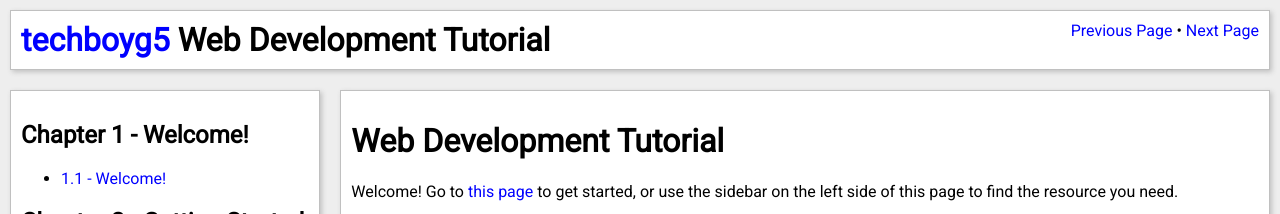
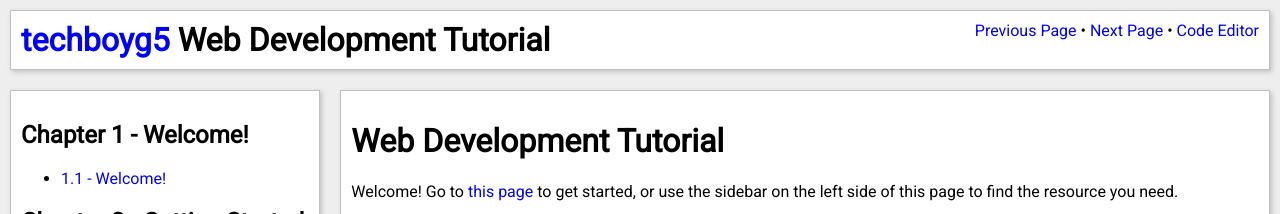
Before and after one commit to techboyg5/web-development-tutorial, a Jekyll site: the page built from index.html, in a window 1280 px wide. Shown: the top 214 px of the page. Built offline with Jekyll 4.4.1, drawn with Linux system fonts in a browser that asks for light colours; nearby versions of some CDN libraries.

Commit message:
Update default.html

```diff
--- a/_layouts/default.html
+++ b/_layouts/default.html
@@ -26,6 +26,8 @@
 				<a class="nav-link" href="{{ page.prevpage }}" title="{{ page.prevtitle }}">Previous Page</a>
 				•
 				<a class="nav-link" href="{{ page.nextpage }}" title="{{ page.nexttitle }}">Next Page</a>
+				•
+				<a id="editor-dialog-opener" class="nav-link" href="#" title="{{ page.nexttitle }}">Code Editor</a>
 			</nav>
 		</header>
 		<div class="inner-container">
@@ -64,7 +66,34 @@
 			</div>
 			<p>© 2020 by techboyg5. Licensed under the MIT License.</p>
 		</footer>
+		<div id="editor-dialog" title="Code Editor">
+			<div id="editor-tabs">
+				<ul>
+    					<li><a href="#html">HTML</a></li>
+    					<li><a href="#css">CSS</a></li>
+    					<li><a href="#javascript">JavaScript</a></li>
+					<li><a href="#preview">Preview</a></li>
+  				</ul>
+				<div id="html">
+					<label for="htmlInput" style="display:block">HTML code:</label>
+					<textarea id="htmlInput" cols="80" rows="25" style="width:100%"></textarea>
+				</div>
+				<div id="css">
+					<label for="cssInput" style="display:block">CSS code:</label>
+            				<textarea id="cssInput" cols="80" rows="25" style="width:100%"></textarea>
+				</div>
+				<div id="javascript">
+					<label for="jsInput" style="display:block">JavaScript code:</label>
+            				<textarea id="jsInput" cols="80" rows="25" style="width:100%"></textarea>
+				</div>
+				<div id="preview">
+					<button type="button" onclick="goHtml();">Click to Update Preview</button>
+					<iframe id="codeResult" src="about:blank" style="width:100%" height="300"></iframe>
+				</div>
+			</div>
+		</div>
 		<script src="https://code.jquery.com/jquery-3.5.1.min.js" integrity="sha256-9/aliU8dGd2tb6OSsuzixeV4y/faTqgFtohetphbbj0=" crossorigin="anonymous"></script>
 		<script src="https://code.jquery.com/ui/1.12.1/jquery-ui.min.js" integrity="sha256-VazP97ZCwtekAsvgPBSUwPFKdrwD3unUfSGVYrahUqU=" crossorigin="anonymous"></script>
+		<script src="/web-development-tutorial/code-editor.js"></script>
 	</body>
 </html>
```
